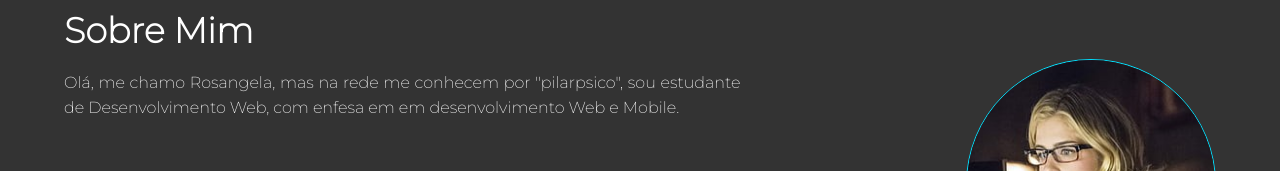
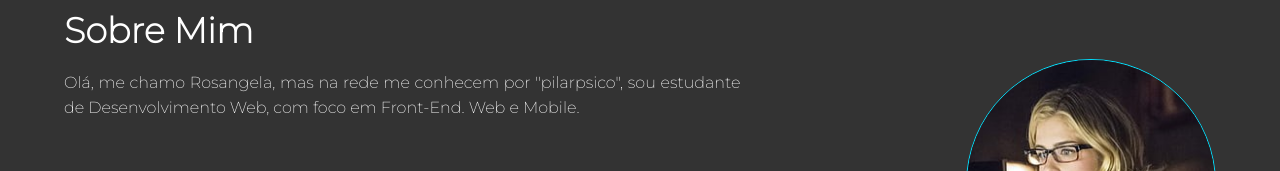
Before and after one commit to pilar-psico/portifolio, a plain HTML site: page index.html in a window 1280 px wide. Shown: the part 228-399 px from the top of the page. Drawn offline with Linux system fonts and the light colour scheme.

Commit message:
Update index.html

```diff
--- a/index.html
+++ b/index.html
@@ -39,7 +39,7 @@
              <article class="text">
                 <h2>Sobre Mim</h2>
                 <p>Olá, me chamo Rosangela, mas na rede me conhecem por "pilarpsico",
-                    sou estudante de Desenvolvimento Web, com enfesa em em desenvolvimento
+                    sou estudante de Desenvolvimento Web, com foco em Front-End.
                     Web e Mobile.
                 </p>
             </article>
```
